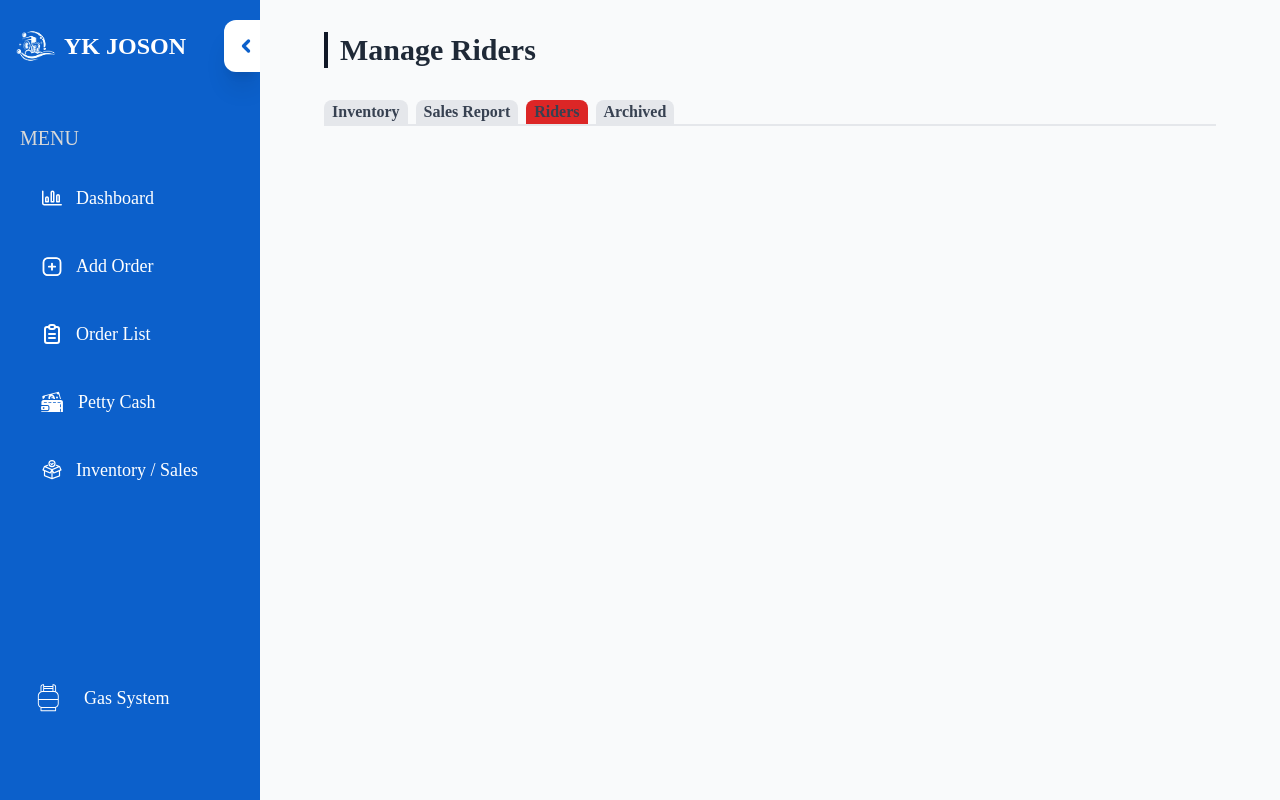
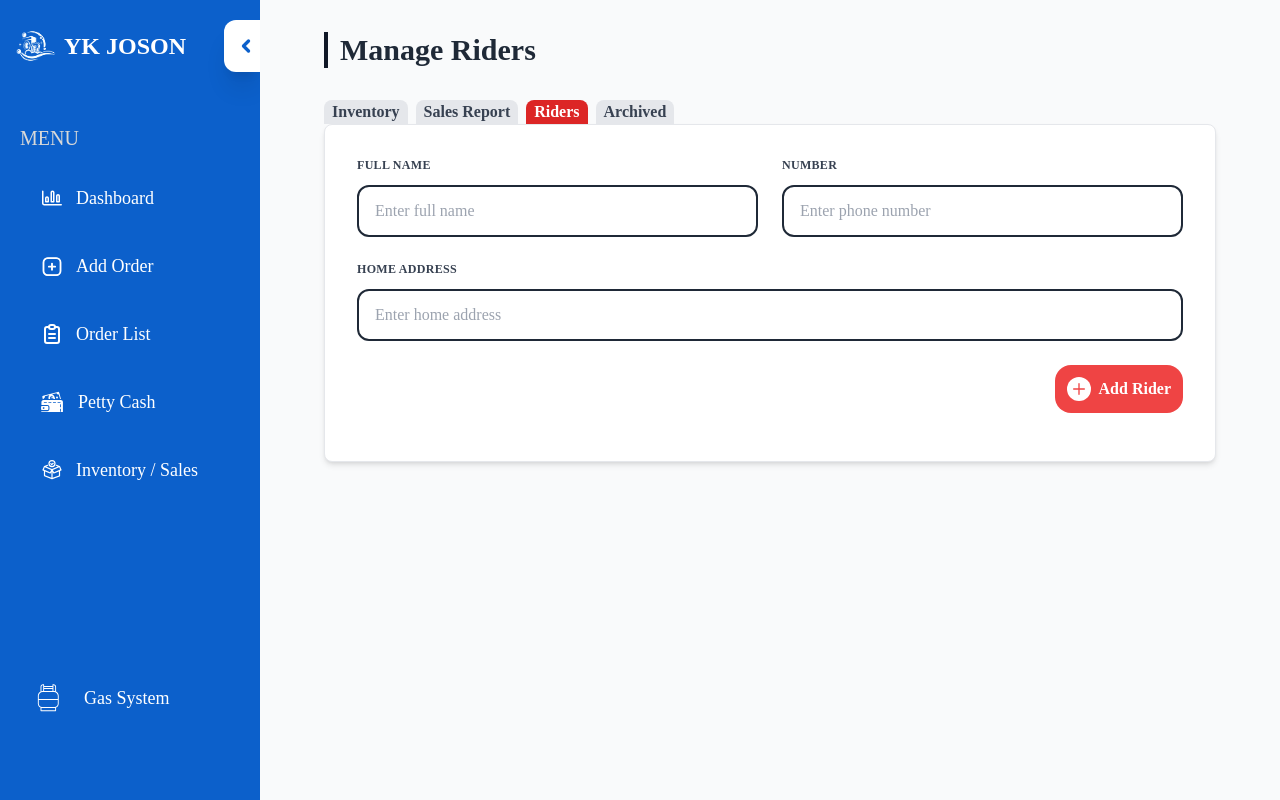
Before and after one commit to Tyarlzzz/ykjoson, a PHP site: page /Gas/ManageRiders.php in a window 1280 px wide. Run offline with PHP 8.4, Linux system fonts and the light colour scheme; some libraries are stand-ins or nearby versions; some web fonts are replaced.

Commit message:
Update ManageRiders.php

```diff
--- a/Gas/ManageRiders.php
+++ b/Gas/ManageRiders.php
@@ -10,17 +10,47 @@
     <div class="flex space-x-2">
       <button class="px-2 bg-gray-200 text-gray-700 font-semibold rounded-t-lg">Inventory</button>
       <button class="px-2 bg-gray-200 text-gray-700 font-semibold rounded-t-lg">Sales Report</button>
-            <button class="px-2 bg-red-600 text-gray-700 font-semibold rounded-t-lg">Riders</button>
+      <button class="px-2 bg-red-600 text-white font-semibold rounded-t-lg">Riders</button>
       <button class="px-2 bg-gray-200 text-gray-700 font-semibold rounded-t-lg">Archived</button>
     </div>
 
-        <div class="flex-1 border-t-2 border-gray-200">
-
+    <!-- Full-width card form -->
+    <div class="w-full bg-white rounded-lg shadow-md p-8 border border-gray-200">
+      <div class="w-full">
+        <div class="flex gap-6 mb-6">
+          <div class="flex-1">
+            <label class="block text-xs font-bold text-gray-700 mb-3 uppercase tracking-wide">Full Name</label>
+            <input type="text" id="fullName" name="fullName" placeholder="Enter full name"
+              class="w-full px-4 py-3 border-2 border-gray-800 rounded-xl focus:outline-none focus:ring-2 focus:ring-blue-100 focus:border-blue-500 text-gray-800 font-medium">
+          </div>
+          <div class="flex-1">
+            <label class="block text-xs font-bold text-gray-700 mb-3 uppercase tracking-wide">Number</label>
+            <input type="text" id="phoneNumber" name="phoneNumber" placeholder="Enter phone number"
+              class="w-full px-4 py-3 border-2 border-gray-800 rounded-xl focus:outline-none focus:ring-2 focus:ring-blue-100 focus:border-blue-500 text-gray-800 font-medium">
+          </div>
         </div>
 
+        <div class="mb-6">
+          <label class="block text-xs font-bold text-gray-700 mb-3 uppercase tracking-wide">Home Address</label>
+          <input type="text" id="address" name="address" placeholder="Enter home address"
+            class="w-full px-4 py-3 border-2 border-gray-800 rounded-xl focus:outline-none focus:ring-2 focus:ring-blue-100 focus:border-blue-500 text-gray-800 font-medium">
+        </div>
+      </div>
+
+    <div class="flex justify-end my-4">
+        <button type="submit"
+            class="bg-red-500 hover:bg-red-600 text-white p-3 rounded-2xl font-semibold flex items-center justify-center gap-2 transition">
+            <div class="bg-white rounded-full p-1 flex items-center justify-center">
+                <svg class="w-4 h-4 text-red-500" fill="none" stroke="currentColor" viewBox="0 0 24 24">
+                  <path stroke-linecap="round" stroke-linejoin="round" stroke-width="2" d="M12 4v16m8-8H4"></path>
+                </svg>
+            </div>
+        <span>Add Rider</span>
+    </div>
+    </div>
   </div>
 </main>
 
-<script src="../assets/js/gas_system_js/gasPettyCash.js"></script>
+<script src="../assets/js/gas_system_js/gasManageRiders.js"></script>
 
 <?php include '../layout/footer.php';?>
```
Lines whose indentation alone changed are shown as unchanged.
